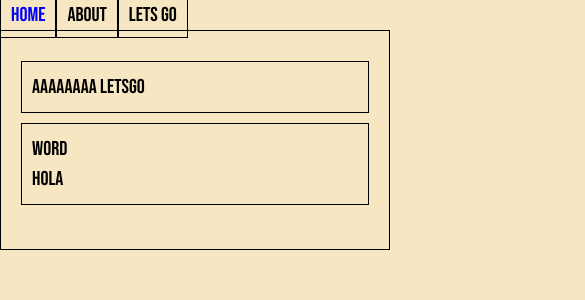
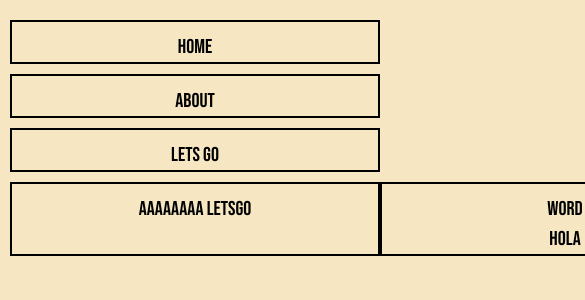
Before and after one commit to antonialumi/cat, a Next.js app: page /letsgo in a window 390 px wide. Shown: the top 300 px of the page, 585 px wide, since content can reach past the window. Built offline with nearby package versions, Linux system fonts and the light colour scheme.

Commit message:
Arranging the elñement's dimentions

```diff
--- a/components/navigation.tsx
+++ b/components/navigation.tsx
@@ -1,7 +1,7 @@
 import Link from "next/link"
 export default function NavigationBar(){
     return (<>
-    <div>
+    <div className="navbar">
         <Link className="box" href="/">Home</Link>
         <Link className="box" href="/about">about</Link>
         <Link className="box" href="/letsgo">Lets go</Link>
--- a/pages/index.tsx
+++ b/pages/index.tsx
@@ -3,14 +3,10 @@ export default function Home() {
   return (
   <>
   <div className="fondo" style={{ minHeight: '100vh' }}>
-      <div className="container">
+      <div className="motherbox">
         <h1 className="box">Hello</h1>
-
-      <div className="box"><h1>aaaaa</h1>
-      </div>
+        <h2 className="box">aaaaa</h2>
       </div>
     </div></>
-
-
   )
 }
--- a/pages/letsgo.tsx
+++ b/pages/letsgo.tsx
@@ -23,13 +23,13 @@ export default function Letsgo(){
 
     return (
         <><div className="fondo" style={{ minHeight: '100vh' }}>
-            <div className="container">
-                <p className="box">AAAAAAAA letsgo</p>
+            <div className="motherbox">
+                <h1 className="box">AAAAAAAA letsgo</h1>
                 <div className="box">
-                    <button className="grid-item" onClick={e => pressWordButton()}>
+                    <button onClick={e => pressWordButton()}>
                         Word
                     </button>
-                    <div className="grid-item">{selectedPhrase}</div>
+                    <div>{selectedPhrase}</div>
                 </div>
                 <br />
                 </div>
--- a/styles/globals.css
+++ b/styles/globals.css
@@ -7,22 +7,43 @@
 }
 html, body {
     height:  100%;
+    margin: 0;
+    padding: 0;
+}
+
+.navbar {
+  display: flex;
+  justify-content: space-between;
+  text-align: center;
+  margin: 0;
+  padding: 10px;
+  padding-bottom: 0;
+  width: 100%;
 }
 
 .box{
     flex: 1;
-    border: 1px solid #000;
+    border: 2px solid #000;
     padding: 10px; /* space within grid items */
     font-family: 'Bebas Neue', sans-serif;
     font-size: 20px;
+    margin: 0;
+    padding-bottom: 0;
 
   }
-.container {
+
+.frameIt {
+  padding: 10px;
+}
+  .motherbox {
     display: flex;
     justify-content: space-between;
-    padding: 20px;
-    border: 1px solid #000;
-  }
+    padding: 10px;
+    text-align: center;
+    padding-top: 0px;
+    width: 100%;
+     }
+
   a:hover,button:hover{
     color: blue;
   }
@@ -36,4 +57,8 @@ html, body {
       width: 100%;
       margin-top: 10px;
     }
+    .navbar {
+      flex-direction: column;
+      align-items: center;
+    }
   }
```
